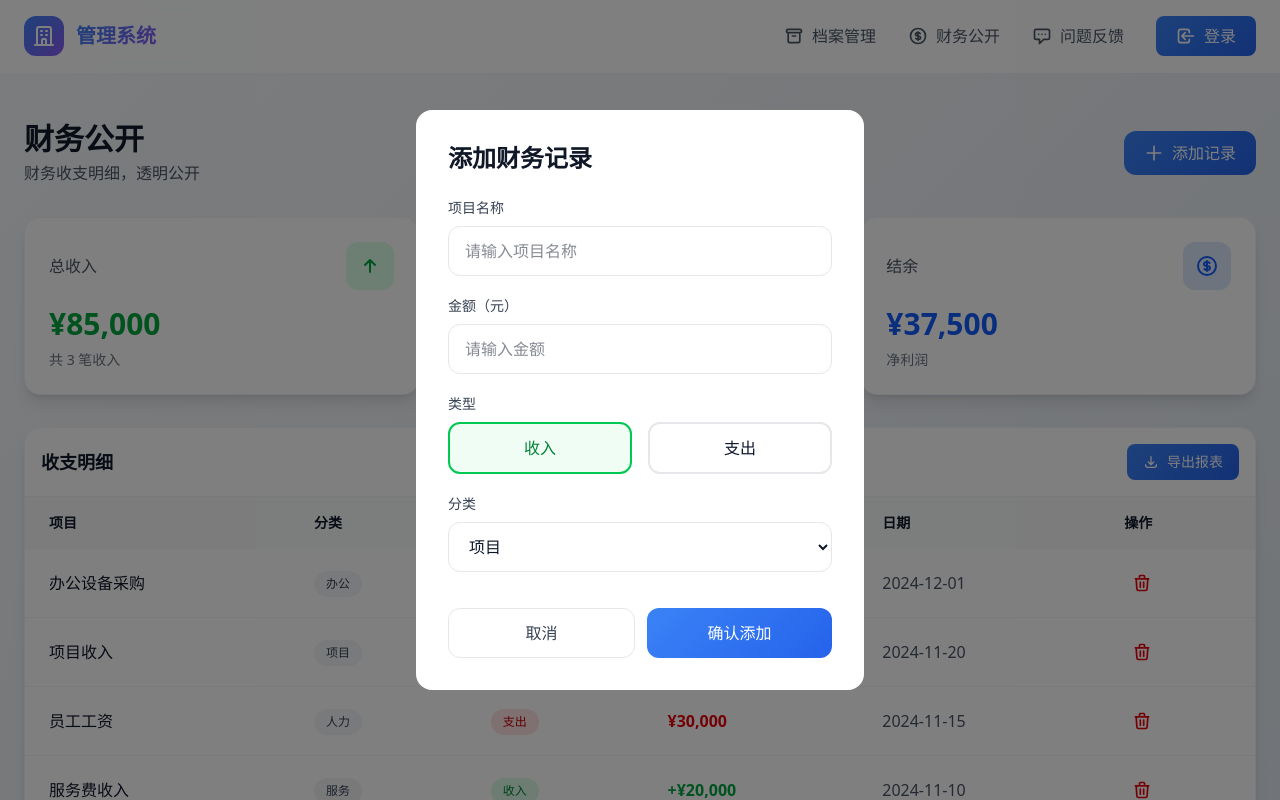
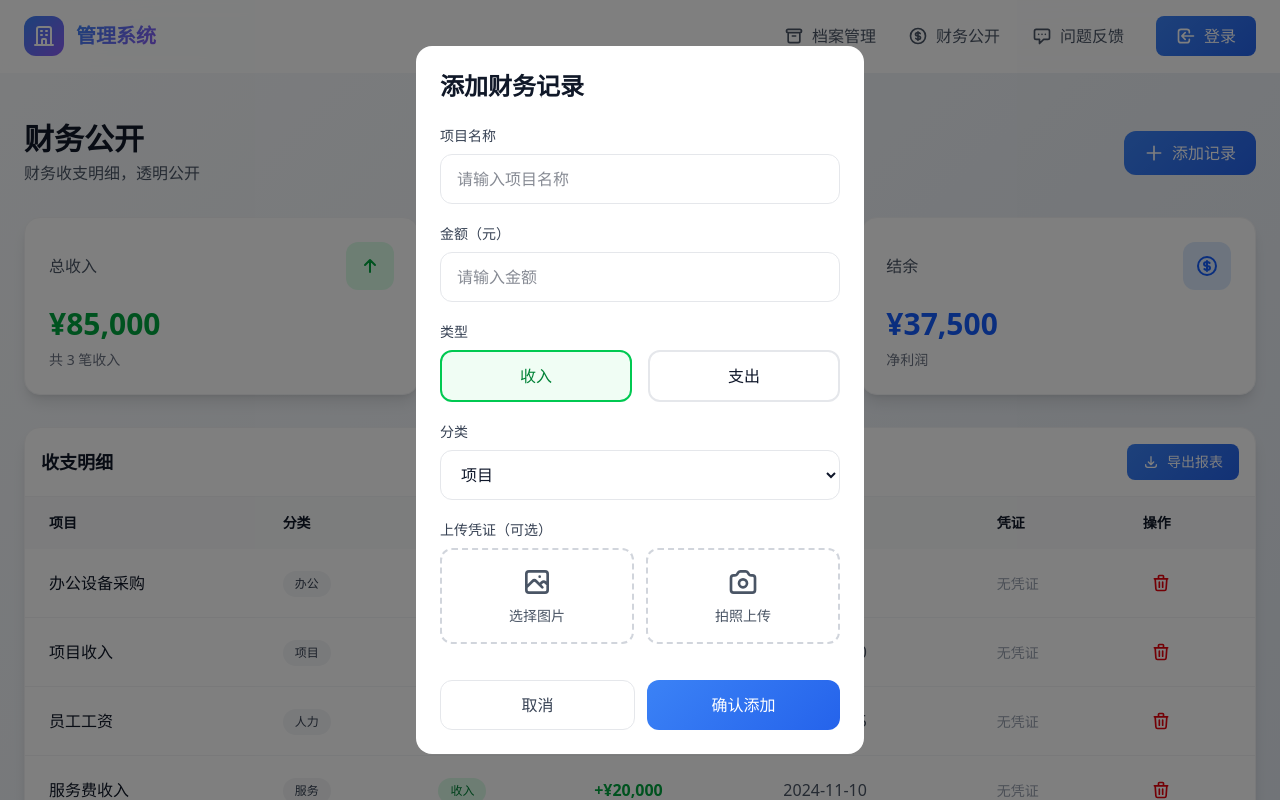
Before and after one commit to Mrmidark/my-website, a Next.js app: page /finance in a window 1280 px wide. Both pictures are taken after a click on the button "添加记录". Shown: the top 800 px of the page. Built offline with nearby package versions, Linux system fonts and the light colour scheme; no server answers.

Commit message:
添加财务凭证上传功能，支持拍照上传

```diff
--- a/src/app/finance/page.tsx
+++ b/src/app/finance/page.tsx
@@ -1,6 +1,6 @@
 "use client"
 
-import { useState, useEffect } from "react"
+import { useState, useEffect, useRef } from "react"
 
 interface FinanceRecord {
   id: number
@@ -9,16 +9,23 @@ interface FinanceRecord {
   date: string
   type: string
   category: string
+  voucherUrl?: string
 }
 
 export default function FinancePage() {
   const [records, setRecords] = useState<FinanceRecord[]>([])
   const [showModal, setShowModal] = useState(false)
+  const [showVoucherModal, setShowVoucherModal] = useState(false)
+  const [selectedVoucher, setSelectedVoucher] = useState<string>("")
+  const [voucherPreview, setVoucherPreview] = useState<string>("")
+  const fileInputRef = useRef<HTMLInputElement>(null)
+  const cameraInputRef = useRef<HTMLInputElement>(null)
   const [formData, setFormData] = useState({
     item: "",
     amount: "",
     type: "收入",
-    category: "项目"
+    category: "项目",
+    voucher: ""
   })
 
   useEffect(() => {
@@ -29,6 +36,43 @@ export default function FinancePage() {
     const res = await fetch("/api/finance")
     const data = await res.json()
     setRecords(data)
+  }
+
+  const handleVoucherSelect = (e: React.ChangeEvent<HTMLInputElement>) => {
+    const file = e.target.files?.[0]
+    if (file) {
+      if (!file.type.startsWith('image/')) {
+        alert('请选择图片文件')
+        return
+      }
+      const reader = new FileReader()
+      reader.onload = (event) => {
+        const base64 = event.target?.result as string
+        setFormData({ ...formData, voucher: base64 })
+        setVoucherPreview(base64)
+      }
+      reader.readAsDataURL(file)
+    }
+  }
+
+  const handleCameraCapture = (e: React.ChangeEvent<HTMLInputElement>) => {
+    const file = e.target.files?.[0]
+    if (file) {
+      const reader = new FileReader()
+      reader.onload = (event) => {
+        const base64 = event.target?.result as string
+        setFormData({ ...formData, voucher: base64 })
+        setVoucherPreview(base64)
+      }
+      reader.readAsDataURL(file)
+    }
+  }
+
+  const removeVoucher = () => {
+    setFormData({ ...formData, voucher: "" })
+    setVoucherPreview("")
+    if (fileInputRef.current) fileInputRef.current.value = ""
+    if (cameraInputRef.current) cameraInputRef.current.value = ""
   }
 
   const handleSubmit = async (e: React.FormEvent) => {
@@ -46,11 +90,13 @@ export default function FinancePage() {
         amount,
         date: today,
         type: formData.type,
-        category: formData.category
+        category: formData.category,
+        voucherUrl: formData.voucher || undefined
       })
     })
     setShowModal(false)
-    setFormData({ item: "", amount: "", type: "收入", category: "项目" })
+    setFormData({ item: "", amount: "", type: "收入", category: "项目", voucher: "" })
+    setVoucherPreview("")
     fetchRecords()
   }
 
@@ -62,6 +108,11 @@ export default function FinancePage() {
       body: JSON.stringify({ id })
     })
     fetchRecords()
+  }
+
+  const showVoucher = (url: string) => {
+    setSelectedVoucher(url)
+    setShowVoucherModal(true)
   }
 
   const totalIncome = records.filter(r => r.amount > 0).reduce((sum, r) => sum + r.amount, 0)
@@ -138,6 +189,7 @@ export default function FinancePage() {
           </button>
         </div>
 
+        <div className="overflow-x-auto">
           <table className="w-full">
             <thead className="bg-gray-50">
               <tr>
@@ -146,6 +198,7 @@ export default function FinancePage() {
                 <th className="px-6 py-4 text-left text-sm font-semibold text-gray-900">类型</th>
                 <th className="px-6 py-4 text-left text-sm font-semibold text-gray-900">金额</th>
                 <th className="px-6 py-4 text-left text-sm font-semibold text-gray-900">日期</th>
+                <th className="px-6 py-4 text-left text-sm font-semibold text-gray-900">凭证</th>
                 <th className="px-6 py-4 text-left text-sm font-semibold text-gray-900">操作</th>
               </tr>
             </thead>
@@ -166,6 +219,18 @@ export default function FinancePage() {
                   </td>
                   <td className="px-6 py-4 text-gray-600">{record.date}</td>
                   <td className="px-6 py-4">
+                    {record.voucherUrl ? (
+                      <button
+                        onClick={() => showVoucher(record.voucherUrl!)}
+                        className="w-12 h-12 rounded-lg overflow-hidden border-2 border-gray-200 hover:border-blue-400 transition-colors"
+                      >
+                        <img src={record.voucherUrl} alt="凭证" className="w-full h-full object-cover" />
+                      </button>
+                    ) : (
+                      <span className="text-gray-400 text-sm">无凭证</span>
+                    )}
+                  </td>
+                  <td className="px-6 py-4">
                     <button
                       onClick={() => handleDelete(record.id)}
                       className="p-2 text-red-600 hover:bg-red-50 rounded-lg transition-colors"
@@ -179,6 +244,7 @@ export default function FinancePage() {
               ))}
             </tbody>
           </table>
+        </div>
 
         {records.length === 0 && (
           <div className="text-center py-12 text-gray-500">
@@ -188,8 +254,8 @@ export default function FinancePage() {
       </div>
 
       {showModal && (
-        <div className="fixed inset-0 bg-black/50 flex items-center justify-center z-50" onClick={() => setShowModal(false)}>
-          <div className="bg-white rounded-2xl p-8 w-full max-w-md mx-4 animate-fade-in" onClick={e => e.stopPropagation()}>
+        <div className="fixed inset-0 bg-black/50 flex items-center justify-center z-50 p-4" onClick={() => setShowModal(false)}>
+          <div className="bg-white rounded-2xl p-6 w-full max-w-md mx-4 animate-fade-in max-h-[90vh] overflow-y-auto" onClick={e => e.stopPropagation()}>
             <h2 className="text-2xl font-bold text-gray-900 mb-6">添加财务记录</h2>
             <form onSubmit={handleSubmit} className="space-y-5">
               <div>
@@ -257,10 +323,77 @@ export default function FinancePage() {
                   <option>其他</option>
                 </select>
               </div>
+
+              <div>
+                <label className="block text-sm font-medium text-gray-700 mb-2">上传凭证（可选）</label>
+
+                {voucherPreview ? (
+                  <div className="relative">
+                    <img
+                      src={voucherPreview}
+                      alt="凭证预览"
+                      className="w-full h-48 object-cover rounded-xl border border-gray-200"
+                    />
+                    <button
+                      type="button"
+                      onClick={removeVoucher}
+                      className="absolute top-2 right-2 w-8 h-8 bg-red-500 text-white rounded-full flex items-center justify-center hover:bg-red-600 transition-colors"
+                    >
+                      <svg className="w-4 h-4" fill="none" stroke="currentColor" viewBox="0 0 24 24">
+                        <path strokeLinecap="round" strokeLinejoin="round" strokeWidth={2} d="M6 18L18 6M6 6l12 12" />
+                      </svg>
+                    </button>
+                  </div>
+                ) : (
+                  <div className="flex gap-3">
+                    <input
+                      ref={fileInputRef}
+                      type="file"
+                      accept="image/*"
+                      onChange={handleVoucherSelect}
+                      className="hidden"
+                    />
+                    <input
+                      ref={cameraInputRef}
+                      type="file"
+                      accept="image/*"
+                      capture="environment"
+                      onChange={handleCameraCapture}
+                      className="hidden"
+                    />
+                    <button
+                      type="button"
+                      onClick={() => fileInputRef.current?.click()}
+                      className="flex-1 py-4 border-2 border-dashed border-gray-300 rounded-xl text-gray-600 hover:border-emerald-400 hover:text-emerald-600 transition-colors flex flex-col items-center gap-2"
+                    >
+                      <svg className="w-8 h-8" fill="none" stroke="currentColor" viewBox="0 0 24 24">
+                        <path strokeLinecap="round" strokeLinejoin="round" strokeWidth={2} d="M4 16l4.586-4.586a2 2 0 012.828 0L16 16m-2-2l1.586-1.586a2 2 0 012.828 0L20 14m-6-6h.01M6 20h12a2 2 0 002-2V6a2 2 0 00-2-2H6a2 2 0 00-2 2v12a2 2 0 002 2z" />
+                      </svg>
+                      <span className="text-sm">选择图片</span>
+                    </button>
+                    <button
+                      type="button"
+                      onClick={() => cameraInputRef.current?.click()}
+                      className="flex-1 py-4 border-2 border-dashed border-gray-300 rounded-xl text-gray-600 hover:border-blue-400 hover:text-blue-600 transition-colors flex flex-col items-center gap-2"
+                    >
+                      <svg className="w-8 h-8" fill="none" stroke="currentColor" viewBox="0 0 24 24">
+                        <path strokeLinecap="round" strokeLinejoin="round" strokeWidth={2} d="M3 9a2 2 0 012-2h.93a2 2 0 001.664-.89l.812-1.22A2 2 0 0110.07 4h3.86a2 2 0 011.664.89l.812 1.22A2 2 0 0018.07 7H19a2 2 0 012 2v9a2 2 0 01-2 2H5a2 2 0 01-2-2V9z" />
+                        <path strokeLinecap="round" strokeLinejoin="round" strokeWidth={2} d="M15 13a3 3 0 11-6 0 3 3 0 016 0z" />
+                      </svg>
+                      <span className="text-sm">拍照上传</span>
+                    </button>
+                  </div>
+                )}
+              </div>
+
               <div className="flex gap-3 pt-4">
                 <button
                   type="button"
-                  onClick={() => setShowModal(false)}
+                  onClick={() => {
+                    setShowModal(false)
+                    setVoucherPreview("")
+                    setFormData({ item: "", amount: "", type: "收入", category: "项目", voucher: "" })
+                  }}
                   className="flex-1 px-4 py-3 border border-gray-200 rounded-xl text-gray-700 hover:bg-gray-50 transition-colors"
                 >
                   取消
@@ -276,6 +409,26 @@ export default function FinancePage() {
           </div>
         </div>
       )}
+
+      {showVoucherModal && (
+        <div className="fixed inset-0 bg-black/75 flex items-center justify-center z-50 p-4" onClick={() => setShowVoucherModal(false)}>
+          <div className="relative max-w-4xl max-h-[90vh] animate-fade-in" onClick={e => e.stopPropagation()}>
+            <button
+              onClick={() => setShowVoucherModal(false)}
+              className="absolute -top-12 right-0 text-white hover:text-gray-300 transition-colors"
+            >
+              <svg className="w-8 h-8" fill="none" stroke="currentColor" viewBox="0 0 24 24">
+                <path strokeLinecap="round" strokeLinejoin="round" strokeWidth={2} d="M6 18L18 6M6 6l12 12" />
+              </svg>
+            </button>
+            <img
+              src={selectedVoucher}
+              alt="凭证大图"
+              className="max-w-full max-h-[85vh] object-contain rounded-lg shadow-2xl"
+            />
+          </div>
+        </div>
+      )}
     </div>
   )
 }
--- a/src/lib/data.ts
+++ b/src/lib/data.ts
@@ -13,6 +13,7 @@ export interface FinanceRecord {
   date: string
   type: string
   category: string
+  voucherUrl?: string
 }
 
 let archives: Archive[] = [
```
Lines whose indentation alone changed are shown as unchanged.
